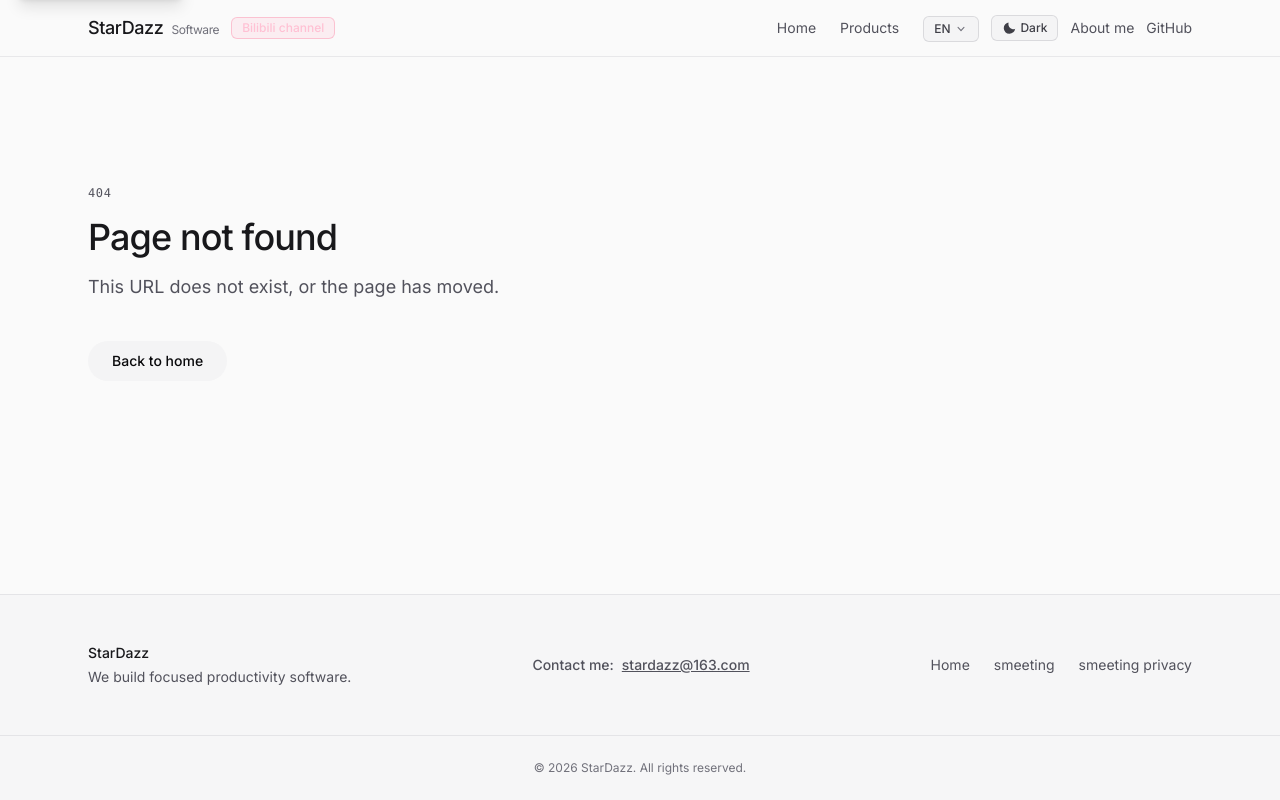
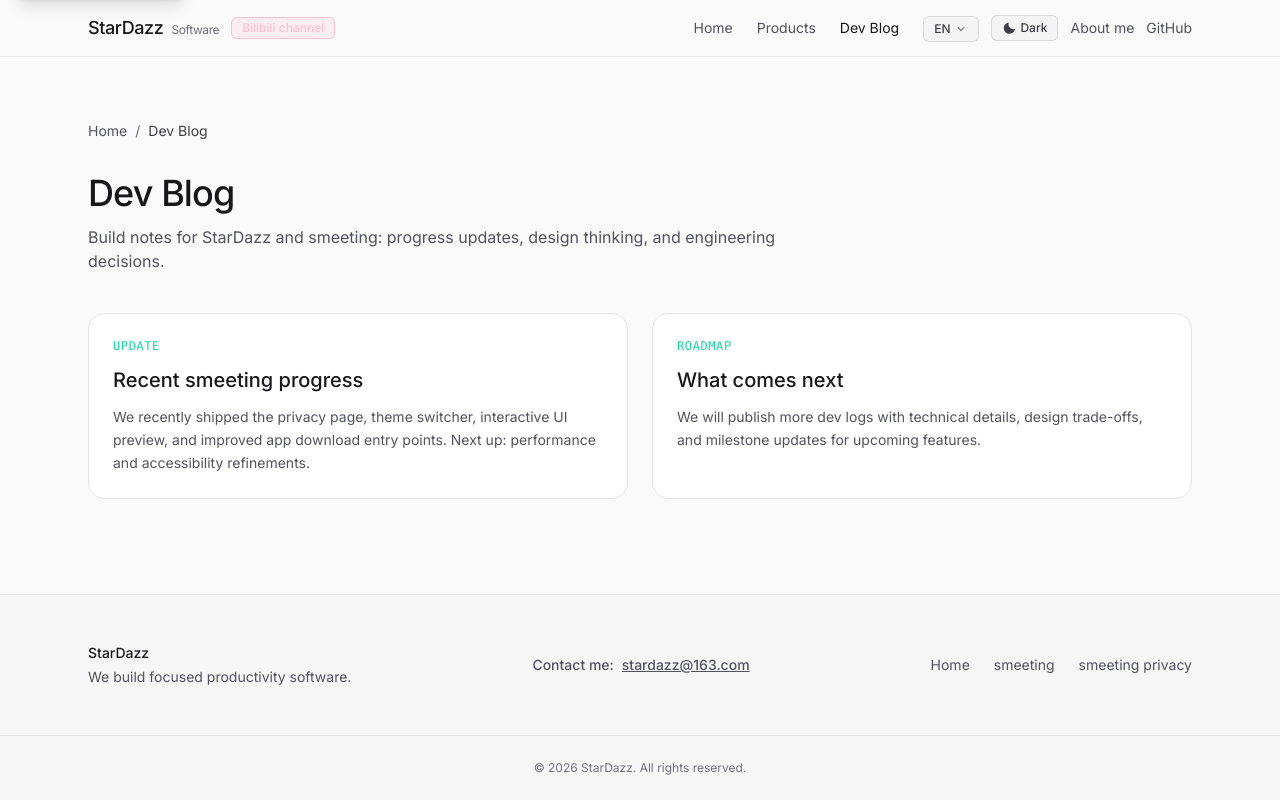
Before and after one commit to YihanLi-erisaer/stardazz.com, a React (Vite) app in the folder StarDazz/: page /blog in a window 1280 px wide. Built offline with nearby package versions, Linux system fonts and the light colour scheme.

Commit message:
Add devblog page

```diff
--- a/StarDazz/scripts/write-seo-files.mjs
+++ b/StarDazz/scripts/write-seo-files.mjs
@@ -14,7 +14,7 @@
   '',
 )
 
-const paths = ['/', '/about', '/products/smeeting', '/products/smeeting/privacy']
+const paths = ['/', '/blog', '/about', '/products/smeeting', '/products/smeeting/privacy']
 
 const sitemap = `<?xml version="1.0" encoding="UTF-8"?>
 <urlset xmlns="http://www.sitemaps.org/schemas/sitemap/0.9">
--- a/StarDazz/src/App.tsx
+++ b/StarDazz/src/App.tsx
@@ -1,6 +1,7 @@
 import { BrowserRouter, Route, Routes } from 'react-router-dom'
 import { MainLayout } from './layouts/MainLayout'
 import { AboutPage } from './pages/AboutPage'
+import { BlogPage } from './pages/BlogPage'
 import { HomePage } from './pages/HomePage'
 import { NotFoundPage } from './pages/NotFoundPage'
 import { SmeetingPage } from './pages/SmeetingPage'
@@ -12,6 +13,7 @@
       <Routes>
         <Route element={<MainLayout />}>
           <Route path="/" element={<HomePage />} />
+          <Route path="/blog" element={<BlogPage />} />
           <Route path="/about" element={<AboutPage />} />
           <Route
             path="/products/smeeting/privacy"
--- a/StarDazz/src/components/SiteHeader.tsx
+++ b/StarDazz/src/components/SiteHeader.tsx
@@ -58,6 +58,9 @@
           >
             {t('nav.products')}
           </Link>
+          <NavLink to="/blog" className={navClass}>
+            {t('nav.blog')}
+          </NavLink>
           <div className="flex items-center gap-2 sm:gap-3">
             <LanguageSwitcher />
             <ThemeToggle />
--- a/StarDazz/src/components/SiteSeo.tsx
+++ b/StarDazz/src/components/SiteSeo.tsx
@@ -5,6 +5,7 @@
 
 const DOC_TITLE_KEY_BY_PATH: Record<string, string> = {
   '/': 'meta.title',
+  '/blog': 'blog.docTitle',
   '/about': 'about.docTitle',
   '/products/smeeting': 'smeeting.docTitle',
   '/products/smeeting/privacy': 'smeetingPrivacy.docTitle',
@@ -12,6 +13,7 @@
 
 const META_DESC_KEY_BY_PATH: Record<string, string> = {
   '/': 'meta.description',
+  '/blog': 'blog.metaDescription',
   '/about': 'about.metaDescription',
   '/products/smeeting': 'smeeting.metaDescription',
   '/products/smeeting/privacy': 'smeetingPrivacy.metaDescription',
--- a/StarDazz/src/i18n/messages.ts
+++ b/StarDazz/src/i18n/messages.ts
@@ -24,6 +24,7 @@
       bilibiliAria: '前往 StarDazz 的哔哩哔哩空间',
       home: '首页',
       products: '产品',
+      blog: '开发博客',
       github: 'GitHub',
       about: '关于我',
     },
@@ -131,6 +132,23 @@
         '- Parsing + structured storage',
         '- Useful for LLM / RAG preprocessing',
       ].join('\n'),
+    },
+    blog: {
+      docTitle: '开发博客 — StarDazz',
+      metaDescription:
+        'StarDazz 开发博客：记录产品迭代、工程实践、性能优化与路线图更新。',
+      crumbHome: '首页',
+      crumbCurrent: '开发博客',
+      title: '开发博客',
+      subtitle: '记录 StarDazz 与 smeeting 的开发进度、设计思路和工程实践。',
+      tagUpdate: '更新',
+      tagRoadmap: '路线图',
+      post1Title: 'smeeting 近期开发进展',
+      post1Body:
+        '最近我们完成了隐私政策页面、主题切换、交互式 UI 预览以及应用下载入口优化。后续会继续完善性能与可访问性。',
+      post2Title: '下一阶段计划',
+      post2Body:
+        '接下来会发布更多产品开发日志，补充技术细节与设计决策，并公开关键功能的迭代路线。',
     },
     footer: {
       blurb: '专注打造提升效率的软件产品。',
@@ -247,6 +265,7 @@
       bilibiliAria: 'Open StarDazz Bilibili space',
       home: 'Home',
       products: 'Products',
+      blog: 'Dev Blog',
       github: 'GitHub',
       about: 'About me',
     },
@@ -358,6 +377,24 @@
         '- Useful for LLM / RAG preprocessing',
       ].join('\n'),
     },
+    blog: {
+      docTitle: 'Dev Blog — StarDazz',
+      metaDescription:
+        'StarDazz development blog covering product updates, engineering notes, performance work, and roadmap milestones.',
+      crumbHome: 'Home',
+      crumbCurrent: 'Dev Blog',
+      title: 'Dev Blog',
+      subtitle:
+        'Build notes for StarDazz and smeeting: progress updates, design thinking, and engineering decisions.',
+      tagUpdate: 'Update',
+      tagRoadmap: 'Roadmap',
+      post1Title: 'Recent smeeting progress',
+      post1Body:
+        'We recently shipped the privacy page, theme switcher, interactive UI preview, and improved app download entry points. Next up: performance and accessibility refinements.',
+      post2Title: 'What comes next',
+      post2Body:
+        'We will publish more dev logs with technical details, design trade-offs, and milestone updates for upcoming features.',
+    },
     footer: {
       blurb: 'We build focused productivity software.',
       home: 'Home',
--- /dev/null
+++ b/StarDazz/src/pages/BlogPage.tsx
@@ -0,0 +1,51 @@
+import { Link } from 'react-router-dom'
+import { useLanguage } from '../i18n/LanguageContext'
+
+export function BlogPage() {
+  const { t } = useLanguage()
+
+  return (
+    <div className="mx-auto max-w-6xl px-4 py-12 sm:px-6 sm:py-16">
+      <nav className="text-sm text-zinc-600 dark:text-zinc-500">
+        <Link to="/" className="hover:text-zinc-900 dark:hover:text-zinc-300">
+          {t('blog.crumbHome')}
+        </Link>
+        <span className="mx-2 text-zinc-500 dark:text-zinc-600">/</span>
+        <span className="text-zinc-700 dark:text-zinc-400">{t('blog.crumbCurrent')}</span>
+      </nav>
+
+      <header className="mt-8 max-w-3xl">
+        <h1 className="text-3xl font-medium tracking-tight text-zinc-900 dark:text-zinc-50 sm:text-4xl">
+          {t('blog.title')}
+        </h1>
+        <p className="mt-3 text-zinc-600 dark:text-zinc-500">{t('blog.subtitle')}</p>
+      </header>
+
+      <section className="mt-10 grid gap-6 md:grid-cols-2">
+        <article className="rounded-2xl border border-zinc-200 bg-white p-6 dark:border-white/[0.08] dark:bg-zinc-950/60">
+          <p className="font-mono text-xs uppercase tracking-wider text-emerald-400/90">
+            {t('blog.tagUpdate')}
+          </p>
+          <h2 className="mt-3 text-xl font-medium text-zinc-900 dark:text-zinc-100">
+            {t('blog.post1Title')}
+          </h2>
+          <p className="mt-3 text-sm leading-relaxed text-zinc-600 dark:text-zinc-500">
+            {t('blog.post1Body')}
+          </p>
+        </article>
+
+        <article className="rounded-2xl border border-zinc-200 bg-white p-6 dark:border-white/[0.08] dark:bg-zinc-950/60">
+          <p className="font-mono text-xs uppercase tracking-wider text-emerald-400/90">
+            {t('blog.tagRoadmap')}
+          </p>
+          <h2 className="mt-3 text-xl font-medium text-zinc-900 dark:text-zinc-100">
+            {t('blog.post2Title')}
+          </h2>
+          <p className="mt-3 text-sm leading-relaxed text-zinc-600 dark:text-zinc-500">
+            {t('blog.post2Body')}
+          </p>
+        </article>
+      </section>
+    </div>
+  )
+}
```
Also changed, not shown: 1 other file (tests, documents, lock files or other folders).
